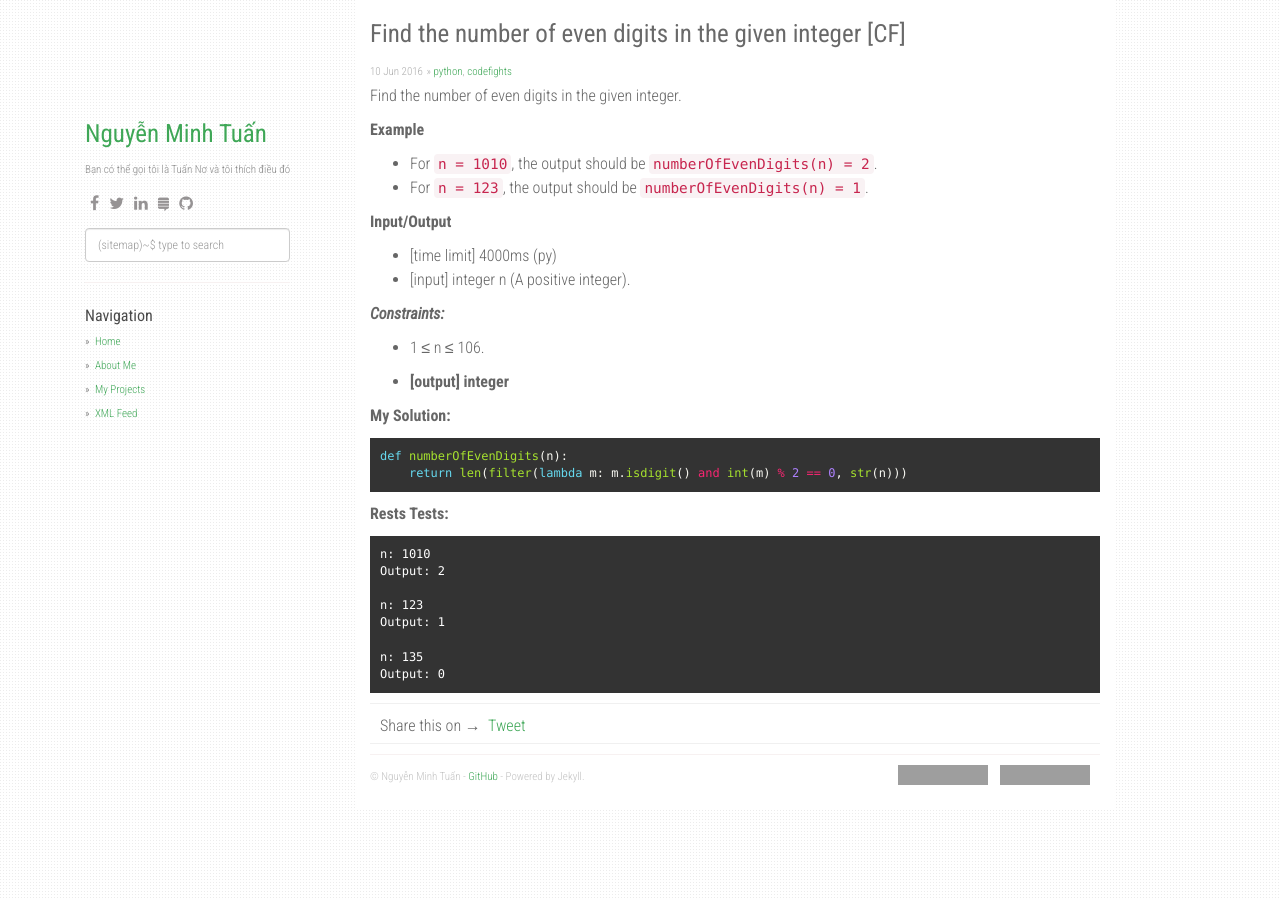
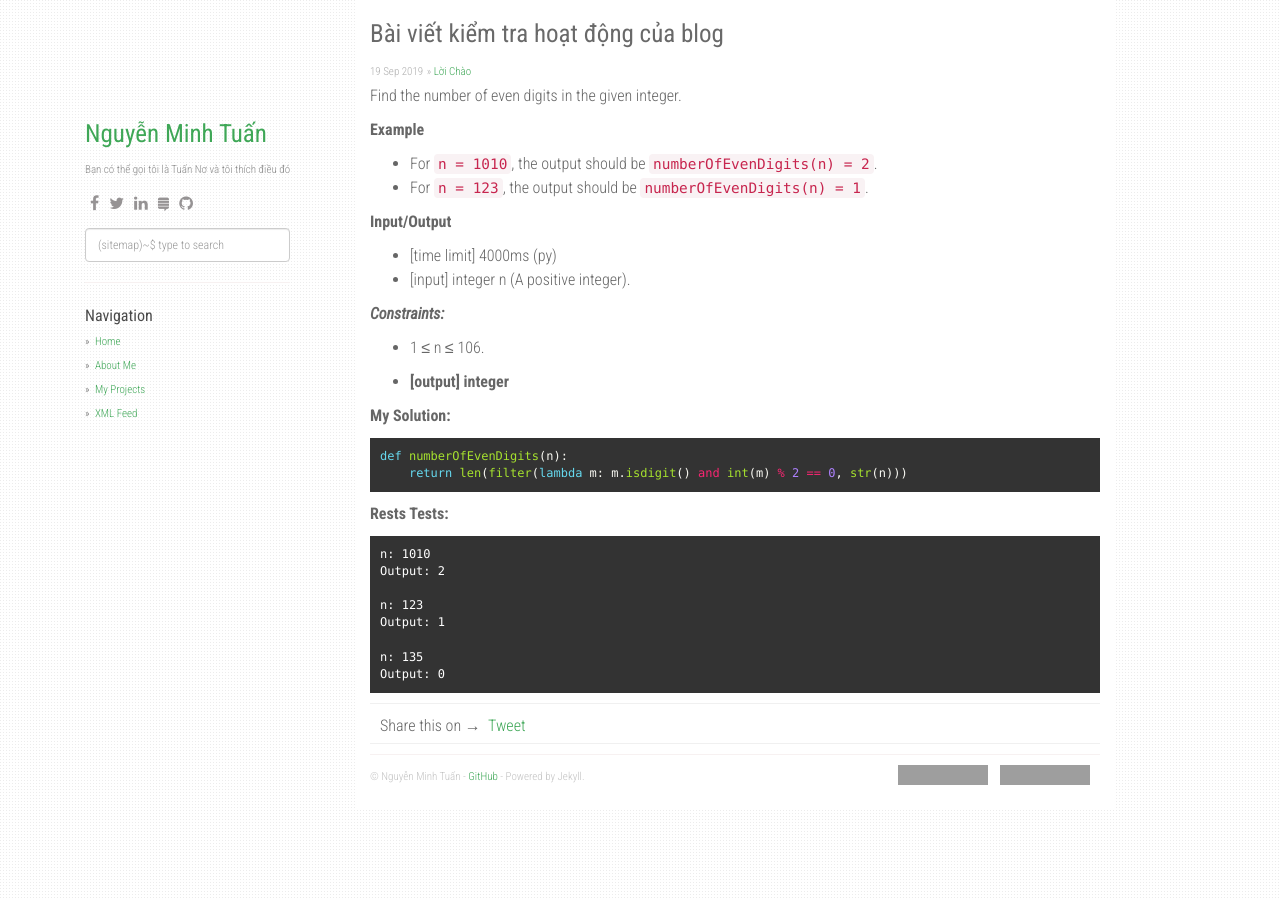
Before and after one commit to agusmakmun/agusmakmun.github.io, a Jekyll site: the page built from _posts/2019-09-19-wellcome.md, in a window 1280 px wide. Built offline with Jekyll 4.4.1, drawn with Linux system fonts in a browser that asks for light colours; nearby versions of some CDN libraries; comment, search, counter and statistics services are not loaded; grey boxes are pictures that could not be loaded.

Commit message:
Update and rename 2016-06-11-find-the-number-of-even-digits-in-the-given-integer-cf.md to 2019-09-19-wellcome.md

```diff
--- a/_posts/2016-06-11-find-the-number-of-even-digits-in-the-given-integer-cf.md
+++ b/_posts/2019-09-19-wellcome.md
@@ -1,8 +1,8 @@
 ---
 layout: post
-title:  "Find the number of even digits in the given integer [CF]"
-date:   2016-06-11 03:39:03 +0700
-categories: [python, codefights]
+title:  "Bài viết kiểm tra hoạt động của blog"
+date:   2019-09-19 11:29:00 +0700
+categories: [Lời Chào]
 ---
 
 Find the number of even digits in the given integer.
```
